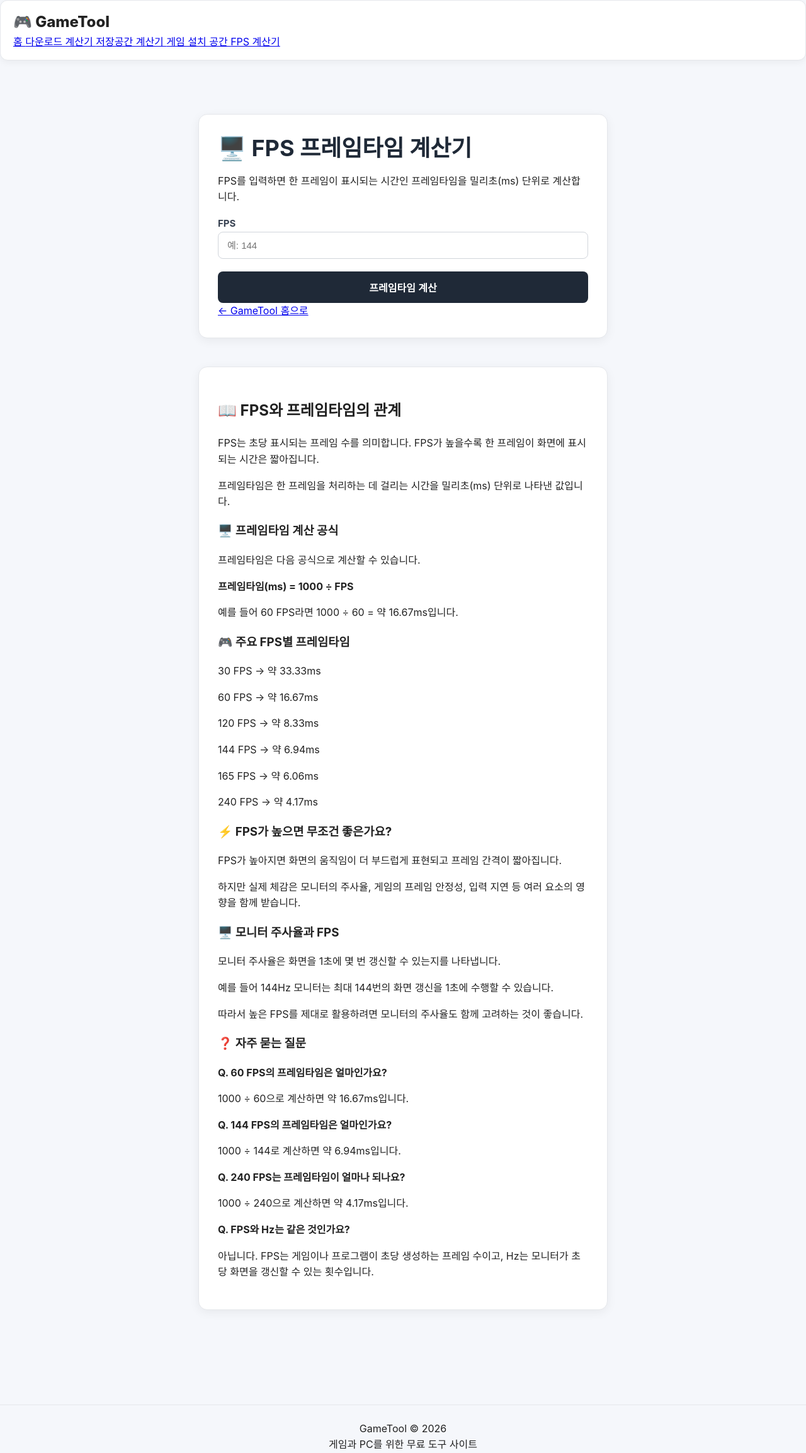
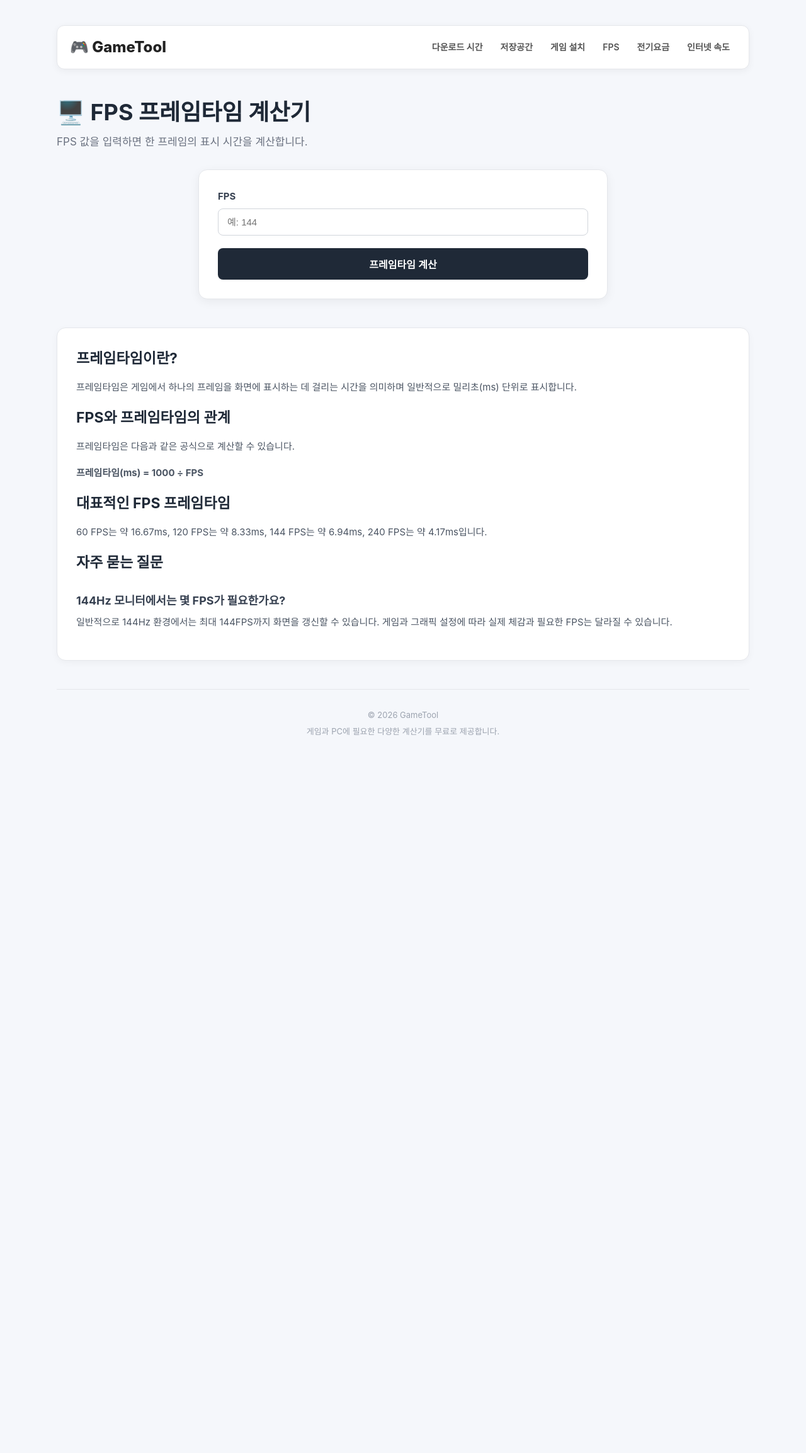
Before and after one commit to shadysun811/Gametool, a Flask app: page /fps in a window 1280 px wide. Shown: the whole page at 63% size. After the commit the page ends 1167 px from the top, so only its background shows below. Run offline with Flask 3, Linux system fonts and the light colour scheme.

Commit message:
Enhance SEO and update HTML structure in fps.html
Updated meta tags for improved SEO and adjusted HTML structure.

```diff
--- a/templates/fps.html
+++ b/templates/fps.html
@@ -1,129 +1,67 @@
 <!DOCTYPE html>
 <html lang="ko">
+<head>
+    <meta charset="UTF-8">
+    <meta name="viewport" content="width=device-width, initial-scale=1.0">
 
-<head>
+    <title>FPS 프레임타임 계산기 - 60FPS 144FPS 프레임타임 | GameTool</title>
 
-    <meta charset="UTF-8">
+    <meta name="description"
+          content="FPS 값을 입력하면 프레임타임을 밀리초(ms) 단위로 계산해주는 무료 FPS 프레임타임 계산기입니다.">
 
-    <meta
-        name="viewport"
-        content="width=device-width, initial-scale=1.0"
-    >
-
-    <title>FPS 프레임타임 계산기 | FPS별 반응속도 계산 | GameTool</title>
-
-    <meta
-        name="description"
-        content="FPS를 입력하면 한 프레임이 표시되는 시간인 프레임타임(ms)을 계산해주는 무료 FPS 계산기입니다. 30, 60, 120, 144, 240 FPS 등을 간편하게 비교할 수 있습니다."
-    >
-
-    <meta
-        name="keywords"
-        content="FPS 계산기, 프레임타임 계산기, FPS 프레임타임, 60 FPS 프레임타임, 120 FPS 프레임타임, 144 FPS 프레임타임, 240 FPS 프레임타임, 게임 FPS"
-    >
+    <meta name="keywords"
+          content="FPS 계산기, 프레임타임 계산기, 60FPS 프레임타임, 144FPS 프레임타임, 240FPS 프레임타임">
 
     <meta name="robots" content="index, follow">
 
-    <link
-        rel="stylesheet"
-        href="{{ url_for('static', filename='style.css') }}"
-    >
-
+    <link rel="stylesheet"
+          href="{{ url_for('static', filename='style.css') }}">
 </head>
-
 
 <body>
 
-
-<!-- =========================
-     상단 메뉴
-     ========================= -->
+<div class="container">
 
     <nav class="navbar">
 
-    <div class="navbar-inner">
+        <a href="/" class="logo">🎮 GameTool</a>
 
-        <a href="/" class="logo">
-            🎮 GameTool
-        </a>
-
-
-        <div class="nav-menu">
-
-            <a href="/">
-                홈
-            </a>
-
-            <a href="/download">
-                다운로드 계산기
-            </a>
-
-            <a href="/storage">
-                저장공간 계산기
-            </a>
-
-            <a href="/game-storage">
-                게임 설치 공간
-            </a>
-
-            <a href="/fps">
-                FPS 계산기
-            </a>
-
-        </div>
-
+        <div class="nav-links">
+            <a href="/download">다운로드 시간</a>
+            <a href="/storage">저장공간</a>
+            <a href="/game-storage">게임 설치</a>
+            <a href="/fps">FPS</a>
+            <a href="/electricity">전기요금</a>
+            <a href="/speed">인터넷 속도</a>
         </div>
 
     </nav>
 
 
+    <h1>🖥️ FPS 프레임타임 계산기</h1>
 
-<!-- =========================
-     메인
-     ========================= -->
+    <p class="subtitle">
+        FPS 값을 입력하면 한 프레임의 표시 시간을 계산합니다.
+    </p>
 
-<main>
-
-    <div class="container">
-
-
-        <!-- =========================
-             FPS 계산기
-             ========================= -->
 
     <div class="calculator">
 
-            <h1>
-                🖥️ FPS 프레임타임 계산기
-            </h1>
-
-
-            <p>
-                FPS를 입력하면 한 프레임이 표시되는 시간인
-                프레임타임을 밀리초(ms) 단위로 계산합니다.
-            </p>
-
-
         <form method="POST">
 
-
-                <div class="input-group">
-
-                    <label>
+            <label for="fps">
                 FPS
             </label>
 
             <input
                 type="number"
+                id="fps"
                 name="fps"
                 step="0.01"
                 min="0"
                 placeholder="예: 144"
                 required
             >
-
-                </div>
-
 
 
             <button type="submit">
@@ -133,217 +71,70 @@
         </form>
 
 
-
         {% if result %}
 
         <div class="result">
-
-                <h2>
-                    계산 결과
-                </h2>
-
             {{ result | safe }}
-
         </div>
 
         {% endif %}
 
+    </div>
 
 
-            <a
-                href="/"
-                class="home-link"
-            >
-                ← GameTool 홈으로
-            </a>
+    <section class="description">
+
+        <h2>프레임타임이란?</h2>
+
+        <p>
+            프레임타임은 게임에서 하나의 프레임을 화면에 표시하는 데
+            걸리는 시간을 의미하며 일반적으로 밀리초(ms) 단위로 표시합니다.
+        </p>
+
+
+        <h2>FPS와 프레임타임의 관계</h2>
+
+        <p>
+            프레임타임은 다음과 같은 공식으로 계산할 수 있습니다.
+        </p>
+
+        <p>
+            <strong>프레임타임(ms) = 1000 ÷ FPS</strong>
+        </p>
+
+
+        <h2>대표적인 FPS 프레임타임</h2>
+
+        <p>
+            60 FPS는 약 16.67ms,
+            120 FPS는 약 8.33ms,
+            144 FPS는 약 6.94ms,
+            240 FPS는 약 4.17ms입니다.
+        </p>
+
+
+        <h2>자주 묻는 질문</h2>
+
+        <h3>144Hz 모니터에서는 몇 FPS가 필요한가요?</h3>
+
+        <p>
+            일반적으로 144Hz 환경에서는 최대 144FPS까지
+            화면을 갱신할 수 있습니다. 게임과 그래픽 설정에 따라
+            실제 체감과 필요한 FPS는 달라질 수 있습니다.
+        </p>
+
+    </section>
+
+
+    <footer>
+
+        <p>© 2026 GameTool</p>
+
+        <p>게임과 PC에 필요한 다양한 계산기를 무료로 제공합니다.</p>
+
+    </footer>
 
 </div>
 
-
-
-        <!-- =========================
-             SEO 설명
-             ========================= -->
-
-        <div class="calculator">
-
-            <h2>
-                📖 FPS와 프레임타임의 관계
-            </h2>
-
-
-            <p>
-                FPS는 초당 표시되는 프레임 수를 의미합니다.
-                FPS가 높을수록 한 프레임이 화면에 표시되는 시간은 짧아집니다.
-            </p>
-
-
-            <p>
-                프레임타임은 한 프레임을 처리하는 데 걸리는 시간을
-                밀리초(ms) 단위로 나타낸 값입니다.
-            </p>
-
-
-            <h3>
-                🖥️ 프레임타임 계산 공식
-            </h3>
-
-
-            <p>
-                프레임타임은 다음 공식으로 계산할 수 있습니다.
-            </p>
-
-
-            <p>
-                <strong>
-                    프레임타임(ms) = 1000 ÷ FPS
-                </strong>
-            </p>
-
-
-            <p>
-                예를 들어 60 FPS라면
-                1000 ÷ 60 = 약 16.67ms입니다.
-            </p>
-
-
-            <h3>
-                🎮 주요 FPS별 프레임타임
-            </h3>
-
-
-            <p>
-                30 FPS → 약 33.33ms
-            </p>
-
-            <p>
-                60 FPS → 약 16.67ms
-            </p>
-
-            <p>
-                120 FPS → 약 8.33ms
-            </p>
-
-            <p>
-                144 FPS → 약 6.94ms
-            </p>
-
-            <p>
-                165 FPS → 약 6.06ms
-            </p>
-
-            <p>
-                240 FPS → 약 4.17ms
-            </p>
-
-
-            <h3>
-                ⚡ FPS가 높으면 무조건 좋은가요?
-            </h3>
-
-
-            <p>
-                FPS가 높아지면 화면의 움직임이 더 부드럽게 표현되고
-                프레임 간격이 짧아집니다.
-            </p>
-
-
-            <p>
-                하지만 실제 체감은 모니터의 주사율,
-                게임의 프레임 안정성, 입력 지연 등
-                여러 요소의 영향을 함께 받습니다.
-            </p>
-
-
-            <h3>
-                🖥️ 모니터 주사율과 FPS
-            </h3>
-
-
-            <p>
-                모니터 주사율은 화면을 1초에 몇 번 갱신할 수 있는지를 나타냅니다.
-            </p>
-
-
-            <p>
-                예를 들어 144Hz 모니터는 최대 144번의 화면 갱신을
-                1초에 수행할 수 있습니다.
-            </p>
-
-
-            <p>
-                따라서 높은 FPS를 제대로 활용하려면
-                모니터의 주사율도 함께 고려하는 것이 좋습니다.
-            </p>
-
-
-            <h3>
-                ❓ 자주 묻는 질문
-            </h3>
-
-
-            <p>
-                <strong>Q. 60 FPS의 프레임타임은 얼마인가요?</strong>
-            </p>
-
-            <p>
-                1000 ÷ 60으로 계산하면 약 16.67ms입니다.
-            </p>
-
-
-            <p>
-                <strong>Q. 144 FPS의 프레임타임은 얼마인가요?</strong>
-            </p>
-
-            <p>
-                1000 ÷ 144로 계산하면 약 6.94ms입니다.
-            </p>
-
-
-            <p>
-                <strong>Q. 240 FPS는 프레임타임이 얼마나 되나요?</strong>
-            </p>
-
-            <p>
-                1000 ÷ 240으로 계산하면 약 4.17ms입니다.
-            </p>
-
-
-            <p>
-                <strong>Q. FPS와 Hz는 같은 것인가요?</strong>
-            </p>
-
-            <p>
-                아닙니다.
-                FPS는 게임이나 프로그램이 초당 생성하는 프레임 수이고,
-                Hz는 모니터가 초당 화면을 갱신할 수 있는 횟수입니다.
-            </p>
-
-
-        </div>
-
-
-    </div>
-
-</main>
-
-
-
-<!-- =========================
-     푸터
-     ========================= -->
-
-<footer class="footer">
-
-    GameTool © 2026
-
-    <br>
-
-    게임과 PC를 위한 무료 도구 사이트
-
-</footer>
-
-
 </body>
-
 </html>
```
Lines whose indentation alone changed are shown as unchanged.
